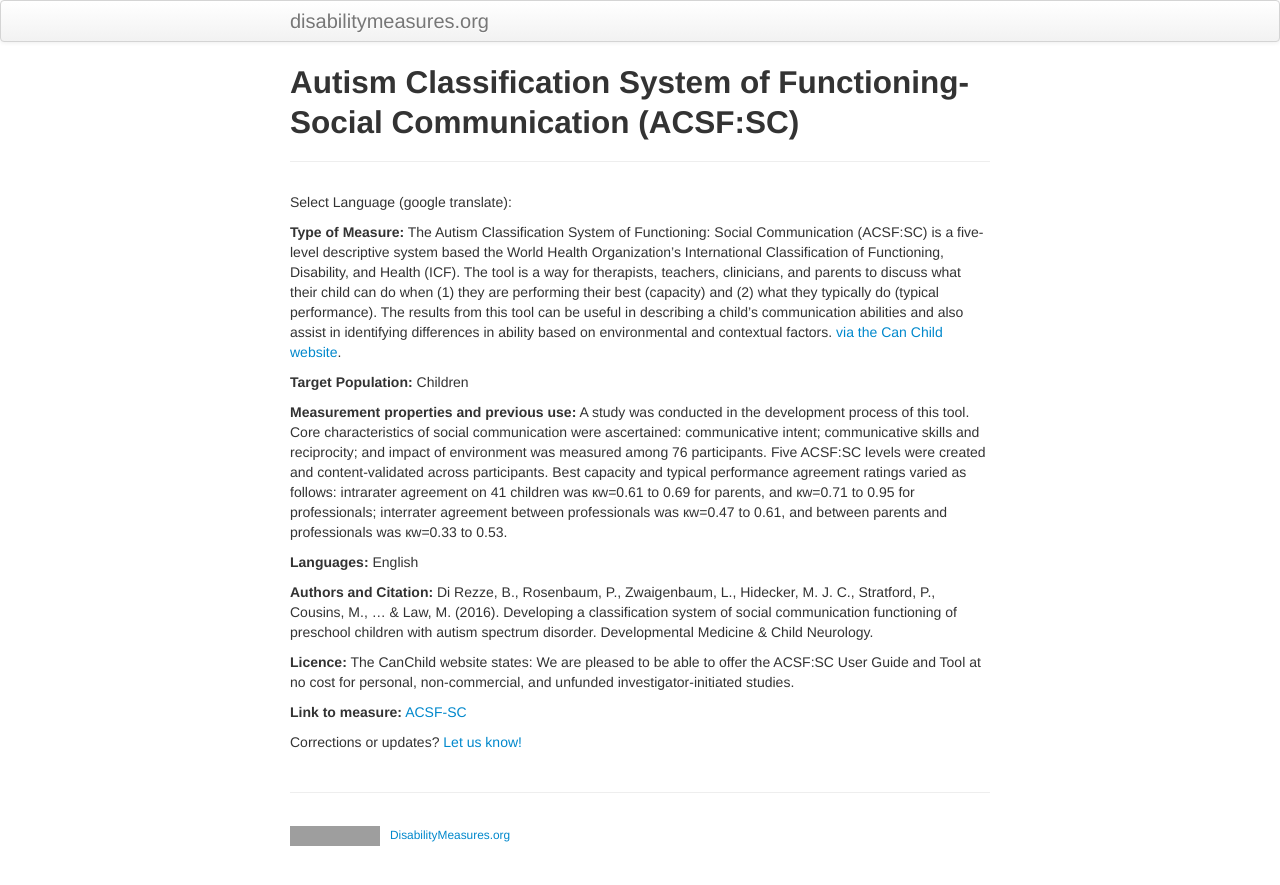
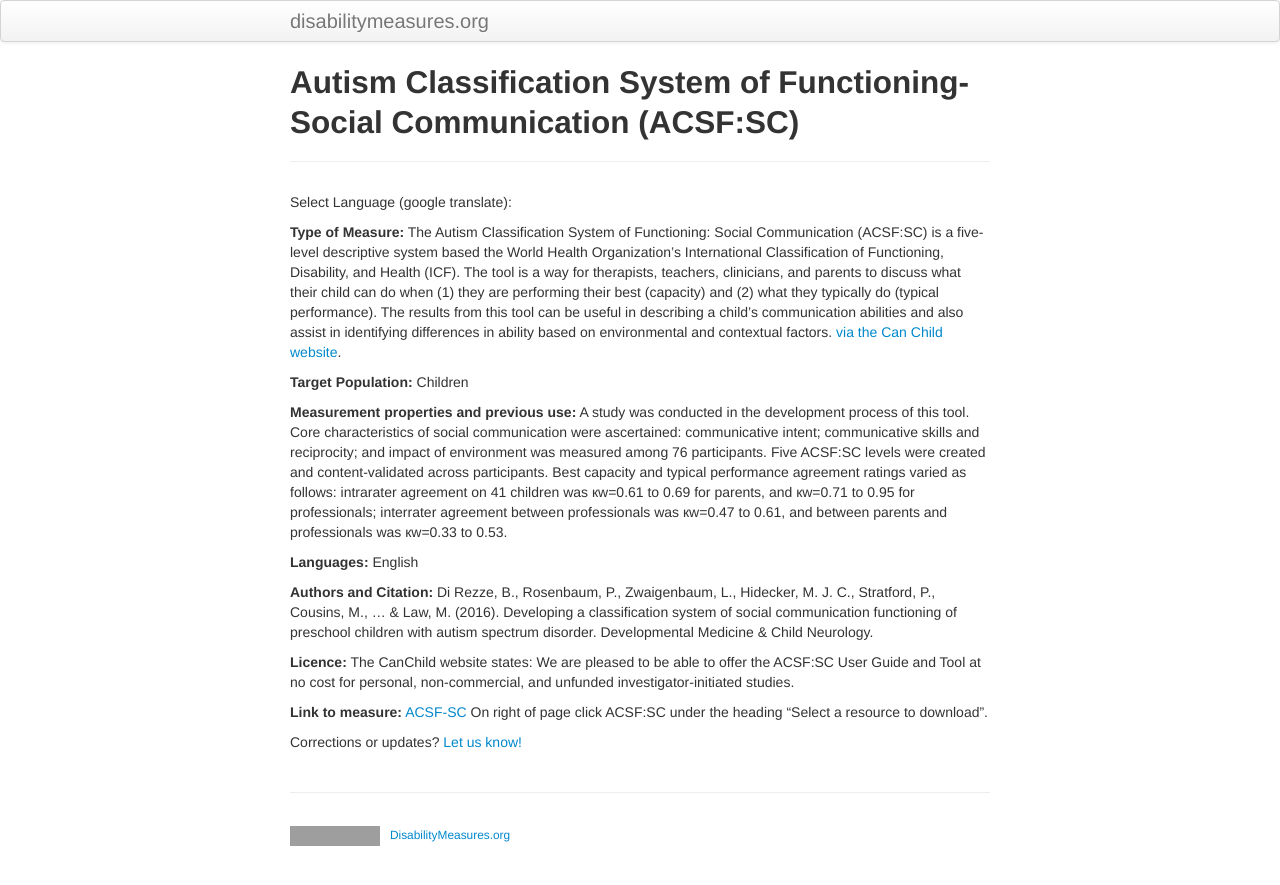
Before and after one commit to mjmaenner/disabilitymeasures, a Jekyll site: the page built from acsf-sc/index.md, in a window 1280 px wide. Shown: the top 885 px of the page. Built offline with Jekyll 4.4.1, drawn with Linux system fonts in a browser that asks for light colours; grey boxes are pictures that could not be loaded.

Commit message:
added link to measure info

```diff
--- a/acsf-sc/index.md
+++ b/acsf-sc/index.md
@@ -25,6 +25,6 @@ function googleTranslateElementInit() {
 
 **Licence:** The CanChild website states: We are pleased to be able to offer the ACSF:SC User Guide and Tool at no cost for personal, non-commercial, and unfunded investigator-initiated studies.
 
-**Link to measure:** [ACSF-SC](https://canchild.ca/en/resources/254-autism-classification-system-of-functioning-social-communication-acsf-sc)
+**Link to measure:** [ACSF-SC](https://canchild.ca/en/resources/254-autism-classification-system-of-functioning-social-communication-acsf-sc) On right of page click ACSF:SC under the heading "Select a resource to download".
 
 Corrections or updates? [Let us know!](http://disabilitymeasures.org/contact)
```
